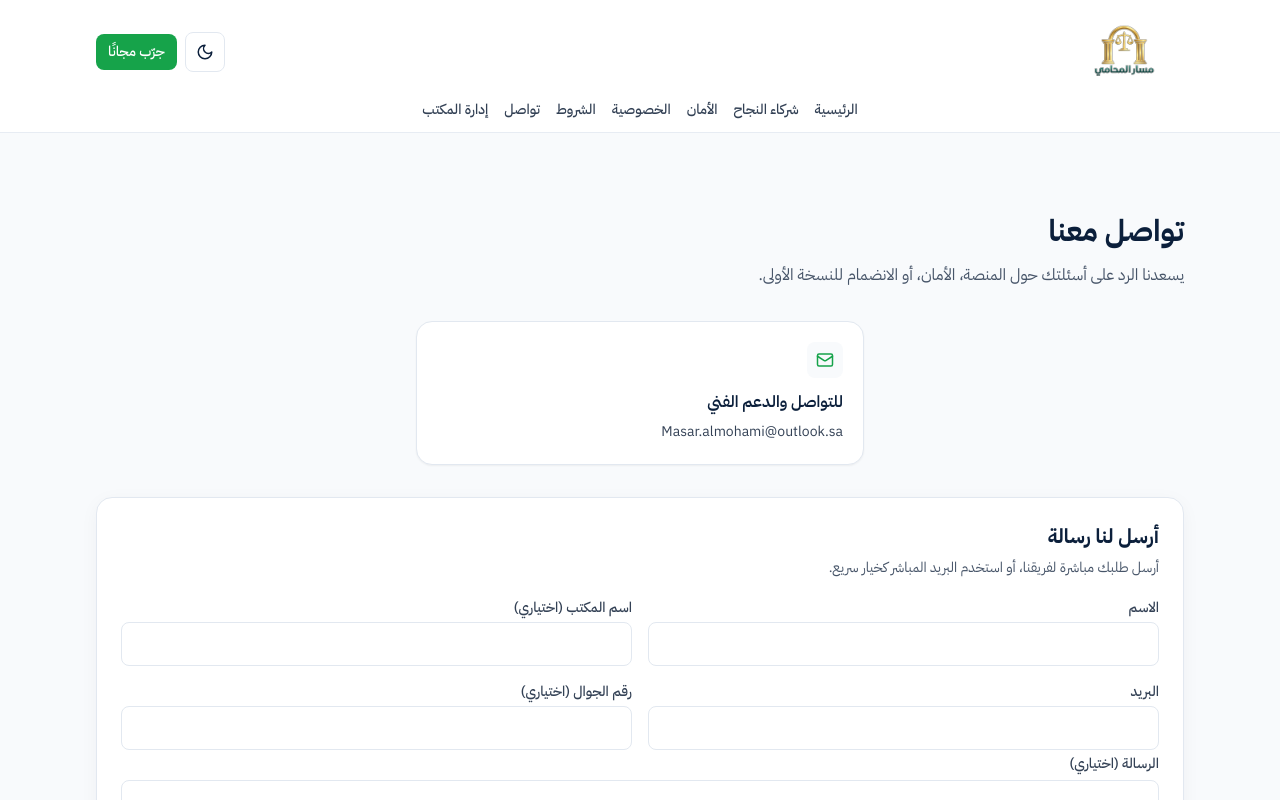
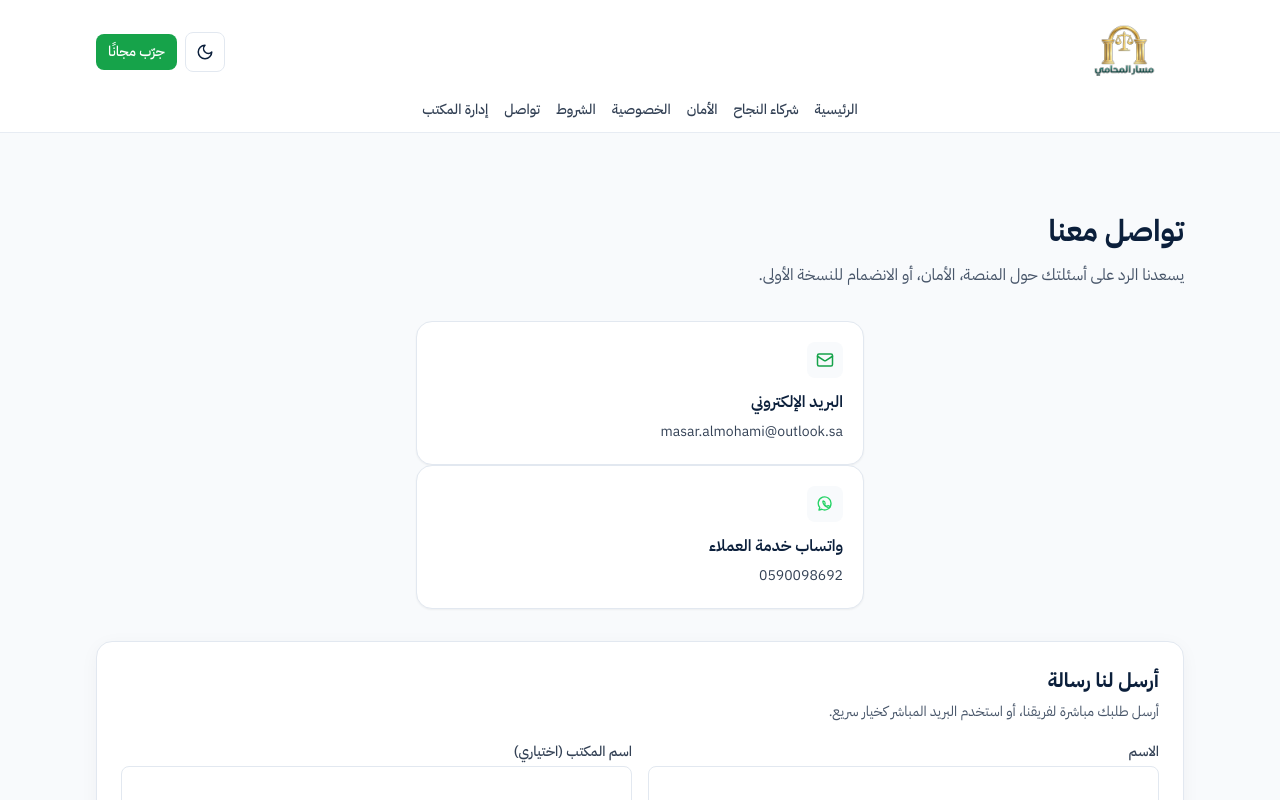
Before and after one commit to al7rbi1293-afk/Masaralmohamiv1, a Next.js app in the folder apps/web/: page /contact in a window 1280 px wide. Shown: the top 800 px of the page. Built offline with nearby package versions, Linux system fonts and the light colour scheme; no server answers.

Commit message:
Add customer service WhatsApp to support pages

```diff
--- a/apps/web/app/contact/page.tsx
+++ b/apps/web/app/contact/page.tsx
@@ -1,7 +1,9 @@
 import type { Metadata } from 'next';
-import { Lock, Mail, Shield } from 'lucide-react';
+import { Mail } from 'lucide-react';
 import { ContactForm } from '@/components/sections/contact-form';
+import { WhatsAppIcon } from '@/components/ui/whatsapp-icon';
 import { Section } from '@/components/ui/section';
+import { CUSTOMER_SERVICE_WHATSAPP_LINK, CUSTOMER_SERVICE_WHATSAPP_NUMBER, SUPPORT_EMAIL } from '@/lib/support';
 
 export const metadata: Metadata = {
   title: 'تواصل معنا',
@@ -18,9 +20,19 @@ export const metadata: Metadata = {
 
 const contactCards = [
   {
-    title: 'للتواصل والدعم الفني',
-    email: 'Masar.almohami@outlook.sa',
+    title: 'البريد الإلكتروني',
+    value: SUPPORT_EMAIL,
+    href: `mailto:${SUPPORT_EMAIL}`,
+    valueDir: 'ltr' as const,
     icon: <Mail size={18} className="text-brand-emerald" />,
+  },
+  {
+    title: 'واتساب خدمة العملاء',
+    value: CUSTOMER_SERVICE_WHATSAPP_NUMBER,
+    href: CUSTOMER_SERVICE_WHATSAPP_LINK,
+    valueDir: 'ltr' as const,
+    external: true,
+    icon: <WhatsAppIcon className="h-[18px] w-[18px] text-[#25D366]" />,
   },
 ];
 
@@ -55,7 +67,7 @@ export default function ContactPage({ searchParams }: ContactPageProps) {
       <div className="mx-auto max-w-md">
         {contactCards.map((card) => (
           <article
-            key={card.email}
+            key={card.href}
             className="rounded-xl2 border border-brand-border bg-white p-5 shadow-sm dark:border-slate-700 dark:bg-slate-900"
           >
             <div className="mb-3 inline-flex h-9 w-9 items-center justify-center rounded-lg bg-brand-background dark:bg-slate-800">
@@ -63,10 +75,13 @@ export default function ContactPage({ searchParams }: ContactPageProps) {
             </div>
             <h2 className="text-base font-semibold text-brand-navy dark:text-slate-100">{card.title}</h2>
             <a
-              href={`mailto:${card.email}`}
+              href={card.href}
+              target={card.external ? '_blank' : undefined}
+              rel={card.external ? 'noreferrer' : undefined}
+              dir={card.valueDir}
               className="mt-2 inline-block text-sm text-slate-700 hover:text-brand-emerald dark:text-slate-300"
             >
-              {card.email}
+              {card.value}
             </a>
           </article>
         ))}
--- a/apps/web/app/privacy/page.tsx
+++ b/apps/web/app/privacy/page.tsx
@@ -1,5 +1,7 @@
 import type { Metadata } from 'next';
 import { Section } from '@/components/ui/section';
+import { WhatsAppIcon } from '@/components/ui/whatsapp-icon';
+import { CUSTOMER_SERVICE_WHATSAPP_LINK, CUSTOMER_SERVICE_WHATSAPP_NUMBER, SUPPORT_EMAIL } from '@/lib/support';
 
 export const metadata: Metadata = {
   title: 'سياسة الخصوصية',
@@ -82,10 +84,22 @@ export default function PrivacyPage() {
           <h2 className="text-lg font-semibold text-brand-navy dark:text-slate-100">التواصل</h2>
           <p className="mt-2 text-sm leading-7 text-slate-700 dark:text-slate-300">
             للاستفسارات المتعلقة بالخصوصية:
-            <a href="mailto:masar.almohami@outlook.sa" className="font-medium text-brand-emerald">
-              {' '}masar.almohami@outlook.sa
+            <a href={`mailto:${SUPPORT_EMAIL}`} className="font-medium text-brand-emerald">
+              {' '}{SUPPORT_EMAIL}
             </a>
           </p>
+          <a
+            href={CUSTOMER_SERVICE_WHATSAPP_LINK}
+            target="_blank"
+            rel="noreferrer"
+            className="mt-3 inline-flex items-center gap-2 text-sm font-medium text-brand-emerald hover:opacity-90"
+          >
+            <span className="inline-flex h-8 w-8 items-center justify-center rounded-full bg-[#25D366]/15 text-[#25D366]">
+              <WhatsAppIcon className="h-4 w-4" />
+            </span>
+            <span>واتساب خدمة العملاء</span>
+            <span dir="ltr">{CUSTOMER_SERVICE_WHATSAPP_NUMBER}</span>
+          </a>
         </article>
       </div>
     </Section>
--- a/apps/web/app/security/page.tsx
+++ b/apps/web/app/security/page.tsx
@@ -1,5 +1,7 @@
 import type { Metadata } from 'next';
 import { Section } from '@/components/ui/section';
+import { WhatsAppIcon } from '@/components/ui/whatsapp-icon';
+import { CUSTOMER_SERVICE_WHATSAPP_LINK, CUSTOMER_SERVICE_WHATSAPP_NUMBER, SUPPORT_EMAIL } from '@/lib/support';
 
 export const metadata: Metadata = {
   title: 'الأمان والخصوصية',
@@ -65,10 +67,22 @@ export default function SecurityPage() {
         <h2 className="text-lg font-semibold text-brand-navy dark:text-slate-100">التواصل الأمني</h2>
         <p className="mt-3 text-sm text-slate-700 dark:text-slate-300">
           لأي بلاغ أمني أو استفسار متعلق بحماية البيانات:
-          <a className="font-medium text-brand-emerald" href="mailto:masar.almohami@outlook.sa">
-            {' '}masar.almohami@outlook.sa
+          <a className="font-medium text-brand-emerald" href={`mailto:${SUPPORT_EMAIL}`}>
+            {' '}{SUPPORT_EMAIL}
           </a>
         </p>
+        <a
+          href={CUSTOMER_SERVICE_WHATSAPP_LINK}
+          target="_blank"
+          rel="noreferrer"
+          className="mt-4 inline-flex items-center gap-2 text-sm font-medium text-brand-emerald hover:opacity-90"
+        >
+          <span className="inline-flex h-8 w-8 items-center justify-center rounded-full bg-[#25D366]/15 text-[#25D366]">
+            <WhatsAppIcon className="h-4 w-4" />
+          </span>
+          <span>واتساب خدمة العملاء</span>
+          <span dir="ltr">{CUSTOMER_SERVICE_WHATSAPP_NUMBER}</span>
+        </a>
       </div>
     </Section>
   );
--- a/apps/web/app/terms/page.tsx
+++ b/apps/web/app/terms/page.tsx
@@ -1,5 +1,7 @@
 import type { Metadata } from 'next';
 import { Section } from '@/components/ui/section';
+import { WhatsAppIcon } from '@/components/ui/whatsapp-icon';
+import { CUSTOMER_SERVICE_WHATSAPP_LINK, CUSTOMER_SERVICE_WHATSAPP_NUMBER, SUPPORT_EMAIL } from '@/lib/support';
 
 export const metadata: Metadata = {
   title: 'الشروط والأحكام',
@@ -85,10 +87,22 @@ export default function TermsPage() {
           <h2 className="text-lg font-semibold text-brand-navy dark:text-slate-100">التواصل</h2>
           <p className="mt-2 text-sm leading-7 text-slate-700 dark:text-slate-300">
             للاستفسارات القانونية أو التعاقدية:
-            <a href="mailto:masar.almohami@outlook.sa" className="font-medium text-brand-emerald">
-              {' '}masar.almohami@outlook.sa
+            <a href={`mailto:${SUPPORT_EMAIL}`} className="font-medium text-brand-emerald">
+              {' '}{SUPPORT_EMAIL}
             </a>
           </p>
+          <a
+            href={CUSTOMER_SERVICE_WHATSAPP_LINK}
+            target="_blank"
+            rel="noreferrer"
+            className="mt-3 inline-flex items-center gap-2 text-sm font-medium text-brand-emerald hover:opacity-90"
+          >
+            <span className="inline-flex h-8 w-8 items-center justify-center rounded-full bg-[#25D366]/15 text-[#25D366]">
+              <WhatsAppIcon className="h-4 w-4" />
+            </span>
+            <span>واتساب خدمة العملاء</span>
+            <span dir="ltr">{CUSTOMER_SERVICE_WHATSAPP_NUMBER}</span>
+          </a>
         </article>
       </div>
     </Section>
--- /dev/null
+++ b/apps/web/components/ui/whatsapp-icon.tsx
@@ -0,0 +1,22 @@
+import type { SVGProps } from 'react';
+
+export function WhatsAppIcon(props: SVGProps<SVGSVGElement>) {
+  return (
+    <svg aria-hidden="true" viewBox="0 0 24 24" fill="none" {...props}>
+      <path
+        d="M20 11.6A8.5 8.5 0 0 1 7.7 19l-3.7 1 1-3.5A8.5 8.5 0 1 1 20 11.6Z"
+        stroke="currentColor"
+        strokeLinecap="round"
+        strokeLinejoin="round"
+        strokeWidth="1.8"
+      />
+      <path
+        d="M9.7 8.9c.2-.4.5-.5.8-.5h.4c.2 0 .5.1.6.4l.7 1.8c.1.2.1.5-.1.7l-.5.6c-.1.1-.2.3-.1.5.3.5.8 1.1 1.3 1.5.6.5 1.2.9 1.7 1.2.2.1.4.1.5-.1l.6-.7c.2-.2.4-.3.7-.2l1.7.7c.3.1.5.4.5.6v.4c0 .3-.1.6-.4.8-.4.3-1 .5-1.5.4-1.1-.2-2.2-.7-3.4-1.6-1-.7-1.9-1.6-2.6-2.6-.8-1.2-1.3-2.4-1.5-3.5-.1-.6.1-1.2.4-1.6Z"
+        stroke="currentColor"
+        strokeLinecap="round"
+        strokeLinejoin="round"
+        strokeWidth="1.6"
+      />
+    </svg>
+  );
+}
--- /dev/null
+++ b/apps/web/lib/support.ts
@@ -0,0 +1,3 @@
+export const SUPPORT_EMAIL = 'masar.almohami@outlook.sa';
+export const CUSTOMER_SERVICE_WHATSAPP_NUMBER = '0590098692';
+export const CUSTOMER_SERVICE_WHATSAPP_LINK = 'https://wa.me/966590098692';
```
